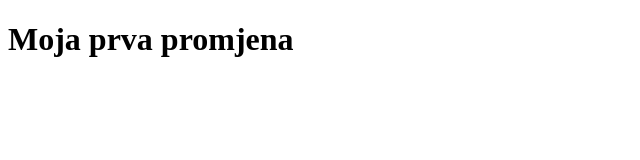
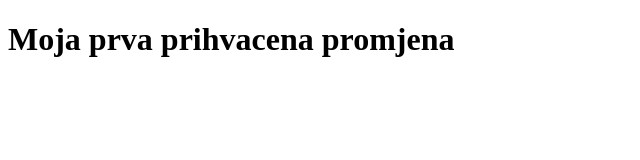
Before and after one commit to muki12321/MyProject, a plain HTML site: page index.html in a window 1280 px wide. Shown: the whole page, without its empty margins (0-640 px from the left). Drawn offline with Linux system fonts and the light colour scheme.

Commit message:
Update index.html

```diff
--- a/index.html
+++ b/index.html
@@ -5,6 +5,6 @@
 	<title>My Project</title>
 </head>
 <body>
-	<h1>Moja prva promjena</h1>
+	<h1>Moja prva prihvacena promjena</h1>
 </body>
 </html>
```
